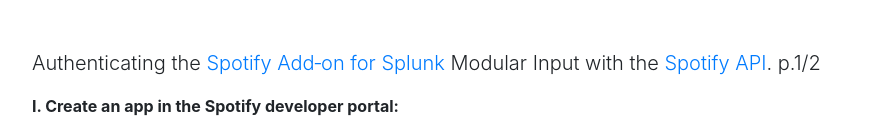
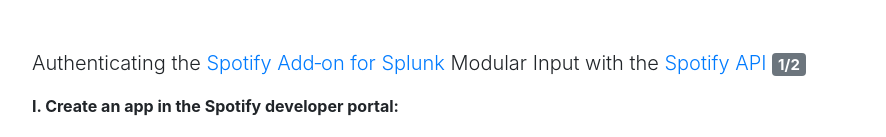
Before and after one commit to st4ple/splunk-spotify-auth-helper, a plain HTML site: page index.html in a window 1280 px wide. Shown: the top 137 px of the page, without its empty margins (53-939 px from the left). Drawn offline with nearby package versions, Linux system fonts and the light colour scheme.

Commit message:
Update index.html

```diff
--- a/index.html
+++ b/index.html
@@ -25,7 +25,7 @@
     </script>
     <main role="main" class="flex-shrink-0">
     <div class="container" id='p1'>
-      <p class="lead mt-5">Authenticating the <a href="">Spotify&nbsp;Add‑on&nbsp;for&nbsp;Splunk</a> Modular Input with the <a href="https://developer.spotify.com/documentation/general/guides/authorization-guide/#authorization-code-flow">Spotify API</a>. p.1/2</p>
+      <p class="lead mt-5">Authenticating the <a href="">Spotify&nbsp;Add‑on&nbsp;for&nbsp;Splunk</a> Modular Input with the <a href="https://developer.spotify.com/documentation/general/guides/authorization-guide/#authorization-code-flow">Spotify API</a> <span class="badge badge-secondary">1/2</span></p>
       <p><strong>I. Create an app in the Spotify developer portal:</strong></p>
       <ol>
         <li>Go to your <a href="https://developer.spotify.com/dashboard/applications">Spotify Developer Dashboard</a>. Log in if necessary.</li>
@@ -33,7 +33,7 @@
         <li>Fill in the form as follows:
           <ul>
             <li><mark>App or Hardware Name:</mark> <code id="name">Splunk Modular Input</code><button type="button" class="btn btn-link" data-clipboard-target="#name" id="copy_name">Copy</button></li>
-            <li><mark>App or Hardware Description:</mark> <code  id="desc">This app manages access for Splunk to the Spotify API.</code><button type="button" class="btn btn-link" data-clipboard-target="#desc" id="copy_desc">Copy</button></li>
+            <li><mark>App or Hardware Description:</mark> <code id="desc">This app manages access for Splunk to the Spotify API.</code><button type="button" class="btn btn-link" data-clipboard-target="#desc" id="copy_desc">Copy</button></li>
             <li><mark>What are you building:</mark> Select <code>Website</code></li>
           </ul>
         </li>
@@ -67,7 +67,7 @@
     </div>
 
     <div class="container" id='p2'>
-      <p class="lead mt-5">Authenticating the <a href="">Spotify&nbsp;Add‑on&nbsp;for&nbsp;Splunk</a> Modular Input with the <a href="https://developer.spotify.com/documentation/general/guides/authorization-guide/#authorization-code-flow">Spotify API</a>. p.2/2</p>
+      <p class="lead mt-5">Authenticating the <a href="">Spotify&nbsp;Add‑on&nbsp;for&nbsp;Splunk</a> Modular Input with the <a href="https://developer.spotify.com/documentation/general/guides/authorization-guide/#authorization-code-flow">Spotify API</a> <span class="badge badge-secondary">2/2</span></p>
       <p><strong>V. Create a Modular Input stanza for the Spotify add-on for Splunk in your Splunk environment:</strong></p>
       <ol>
         <li>On your Splunk Web GUI, click on <mark>Settings</mark> -> <mark>Data Inputs</mark> and select <mark>Spotify</mark> from the list of Local Inputs.</li>
@@ -77,13 +77,9 @@
             <li><mark>Name</mark>: whatever you want to call this input stanza (e.g. your Spotify <code>username</code>)</li>
             <li><mark>Client ID</mark> &amp; <mark>Client Secret</mark>: Copy from your <a href="https://developer.spotify.com/dashboard/applications">Spotify Developer Dashboard</a>.</li>
             <li><mark>Redirect URI</mark>:
-              <code id="uri">
-                <script type="text/javascript">document.write(window.location.href.split('?')[0]);</script>
-              </code><button type="button" class="btn btn-link" data-clipboard-target="#uri" id="copy_uri">Copy</button></li>
+              <code id="uri"><script type="text/javascript">document.write(window.location.href.split('?')[0]);</script></code><button type="button" class="btn btn-link" data-clipboard-target="#uri" id="copy_uri">Copy</button></li>
             <li><mark>Authorization Code</mark>:
-              <code id="auth">
-                <script type="text/javascript">document.write(qs("code"));</script>
-              </code><button type="button" class="btn btn-link" data-clipboard-target="#auth" id="copy_auth">Copy</button></li>
+              <code id="auth"><script type="text/javascript">document.write(qs("code"));</script></code><button type="button" class="btn btn-link" data-clipboard-target="#auth" id="copy_auth">Copy</button></li>
             <li>Click the <mark>More Settings</mark> button if you wish to adjust the <mark>Interval</mark>, <mark>Index</mark>, etc.</li>
           </ul>
         </li>
```
